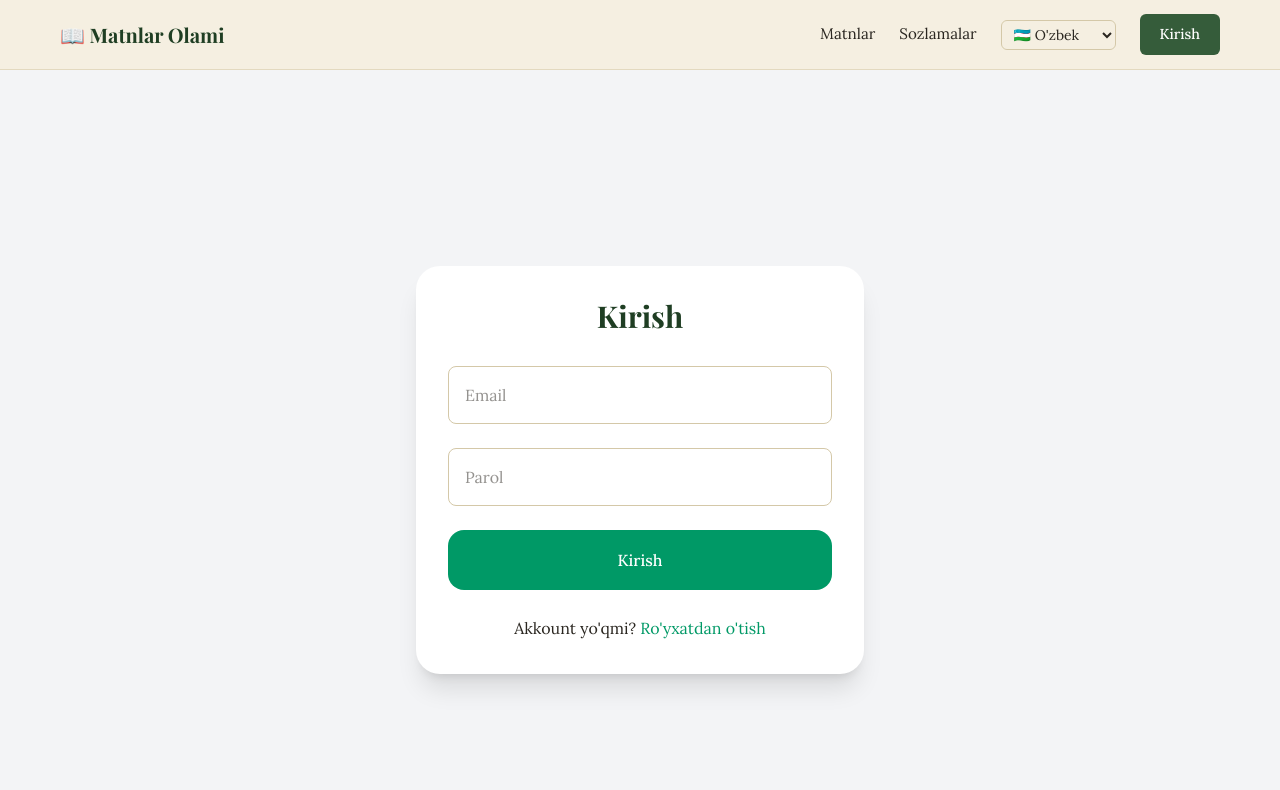
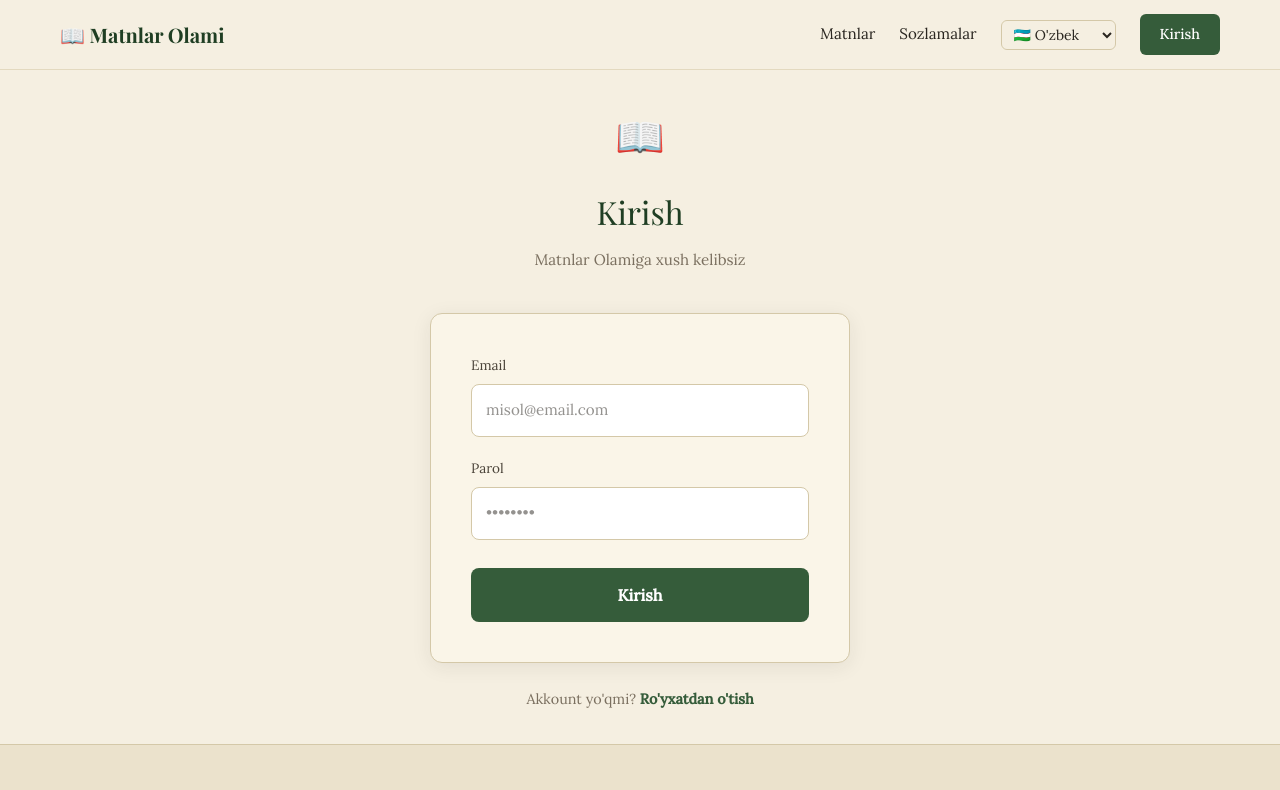
Before and after one commit to jahongirmurodov43-sudo/matnlar-olami-backend, a React (Vite) app in the folder frontend/: page /login in a window 1280 px wide. Shown: the top 790 px of the page. Built offline with nearby package versions, Linux system fonts and the light colour scheme; a web font is replaced by a local one.

Commit message:
Professional redesign: Login, Register, GradePage, TextPage, Settings, animations

```diff
--- a/frontend/src/App.css
+++ b/frontend/src/App.css
@@ -73,3 +73,20 @@ input:focus, textarea:focus {
   outline: none;
   border-color: var(--forest);
 }
+
+/* Fade-in animation */
+@keyframes fadeUp {
+  from { opacity: 0; transform: translateY(16px); }
+  to   { opacity: 1; transform: translateY(0); }
+}
+
+.fade-in {
+  animation: fadeUp 0.45s ease both;
+}
+
+/* Print styles */
+@media print {
+  header, footer, nav, button, .no-print { display: none !important; }
+  body { background: white; font-size: 13pt; }
+  h1 { font-size: 22pt; }
+}
--- a/frontend/src/pages/Home.jsx
+++ b/frontend/src/pages/Home.jsx
@@ -12,7 +12,7 @@ function Home() {
     <div style={{ minHeight: '100vh' }}>
 
       {/* Hero */}
-      <section style={{ textAlign: 'center', padding: '5rem 1.5rem 4rem' }}>
+      <section className="fade-in" style={{ textAlign: 'center', padding: '5rem 1.5rem 4rem' }}>
         <p style={{ fontFamily: 'var(--font-body)', color: 'var(--ink-muted)', letterSpacing: '0.12em', fontSize: '0.85rem', textTransform: 'uppercase', marginBottom: '1.5rem' }}>
           ✦ O'qish darslari uchun ✦
         </p>
--- a/frontend/src/pages/Login.jsx
+++ b/frontend/src/pages/Login.jsx
@@ -1,56 +1,99 @@
 import { useState } from 'react';
+import { Link, useNavigate } from 'react-router-dom';
 import axios from 'axios';
-import { useNavigate } from 'react-router-dom';
 
 function Login({ setUser }) {
   const [form, setForm] = useState({ email: '', password: '' });
   const [error, setError] = useState('');
+  const [loading, setLoading] = useState(false);
   const navigate = useNavigate();
-
-  // Use environment variable for API URL
   const API_BASE_URL = import.meta.env.VITE_API_BASE_URL;
 
   const handleSubmit = async (e) => {
     e.preventDefault();
+    setLoading(true);
+    setError('');
     try {
       const res = await axios.post(`${API_BASE_URL}/api/auth/login`, form);
       localStorage.setItem('token', res.data.token);
       setUser(res.data.user);
-      navigate('/texts');
+      navigate('/');
     } catch (err) {
-      setError('Login failed. Check your credentials.');
+      setError(err.response?.data?.message || 'Email yoki parol noto\'g\'ri.');
+    } finally {
+      setLoading(false);
     }
   };
 
   return (
-    <div className="min-h-screen flex items-center justify-center bg-gray-100 dark:bg-gray-900">
-      <div className="bg-white dark:bg-gray-800 p-8 rounded-3xl shadow-xl w-full max-w-md">
-        <h2 className="text-3xl font-bold text-center mb-8">Kirish</h2>
+    <div style={{ minHeight: '80vh', display: 'flex', alignItems: 'center', justifyContent: 'center', padding: '2rem 1.5rem' }}>
+      <div style={{ width: '100%', maxWidth: '420px' }}>
 
-        {error && <p className="text-red-500 text-center mb-4">{error}</p>}
+        {/* Header */}
+        <div style={{ textAlign: 'center', marginBottom: '2.5rem' }}>
+          <div style={{ fontSize: '2.5rem', marginBottom: '0.75rem' }}>📖</div>
+          <h1 style={{ fontFamily: 'var(--font-display)', fontSize: '2rem', marginBottom: '0.4rem' }}>Kirish</h1>
+          <p style={{ fontFamily: 'var(--font-body)', color: 'var(--ink-muted)', fontSize: '0.95rem' }}>
+            Matnlar Olamiga xush kelibsiz
+          </p>
+        </div>
 
-        <form onSubmit={handleSubmit} className="space-y-6">
+        {/* Card */}
+        <div className="card" style={{ padding: '2.5rem' }}>
+          {error && (
+            <div style={{ background: '#fef2f2', border: '1px solid #fecaca', borderRadius: '8px', padding: '12px 16px', marginBottom: '1.5rem', fontFamily: 'var(--font-body)', color: '#b91c1c', fontSize: '0.9rem' }}>
+              {error}
+            </div>
+          )}
+
+          <form onSubmit={handleSubmit} style={{ display: 'flex', flexDirection: 'column', gap: '1.25rem' }}>
+            <div>
+              <label style={{ fontFamily: 'var(--font-body)', fontSize: '0.85rem', color: 'var(--ink-soft)', display: 'block', marginBottom: '0.4rem' }}>
+                Email
+              </label>
               <input
                 type="email"
-            placeholder="Email"
-            className="w-full p-4 border rounded-2xl"
-            onChange={(e) => setForm({ ...form, email: e.target.value })}
+                placeholder="misol@email.com"
                 required
+                value={form.email}
+                onChange={e => setForm({ ...form, email: e.target.value })}
+                style={{ width: '100%', padding: '12px 14px', border: '1px solid var(--border)', borderRadius: '8px', fontFamily: 'var(--font-body)', fontSize: '0.95rem', background: 'white', boxSizing: 'border-box', outline: 'none', transition: 'border-color 0.2s' }}
+                onFocus={e => e.target.style.borderColor = 'var(--forest)'}
+                onBlur={e => e.target.style.borderColor = 'var(--border)'}
               />
+            </div>
+
+            <div>
+              <label style={{ fontFamily: 'var(--font-body)', fontSize: '0.85rem', color: 'var(--ink-soft)', display: 'block', marginBottom: '0.4rem' }}>
+                Parol
+              </label>
               <input
                 type="password"
-            placeholder="Parol"
-            className="w-full p-4 border rounded-2xl"
-            onChange={(e) => setForm({ ...form, password: e.target.value })}
+                placeholder="••••••••"
                 required
+                value={form.password}
+                onChange={e => setForm({ ...form, password: e.target.value })}
+                style={{ width: '100%', padding: '12px 14px', border: '1px solid var(--border)', borderRadius: '8px', fontFamily: 'var(--font-body)', fontSize: '0.95rem', background: 'white', boxSizing: 'border-box', outline: 'none', transition: 'border-color 0.2s' }}
+                onFocus={e => e.target.style.borderColor = 'var(--forest)'}
+                onBlur={e => e.target.style.borderColor = 'var(--border)'}
               />
-          <button type="submit" className="w-full bg-emerald-600 text-white py-4 rounded-2xl font-medium hover:bg-emerald-700">
-            Kirish
+            </div>
+
+            <button
+              type="submit"
+              disabled={loading}
+              style={{ width: '100%', padding: '13px', background: loading ? 'var(--ink-muted)' : 'var(--forest)', color: 'white', border: 'none', borderRadius: '8px', fontFamily: 'var(--font-body)', fontSize: '1rem', fontWeight: 600, cursor: loading ? 'not-allowed' : 'pointer', marginTop: '0.5rem', transition: 'background 0.2s' }}
+            >
+              {loading ? 'Kirish...' : 'Kirish'}
             </button>
           </form>
+        </div>
 
-        <p className="text-center mt-6">
-          Akkount yo'qmi? <a href="/register" className="text-emerald-600">Ro'yxatdan o'tish</a>
+        <p style={{ textAlign: 'center', fontFamily: 'var(--font-body)', color: 'var(--ink-muted)', fontSize: '0.9rem', marginTop: '1.5rem' }}>
+          Akkount yo'qmi?{' '}
+          <Link to="/register" style={{ color: 'var(--forest)', fontWeight: 600, textDecoration: 'none' }}>
+            Ro'yxatdan o'tish
+          </Link>
         </p>
       </div>
     </div>
--- a/frontend/src/pages/Register.jsx
+++ b/frontend/src/pages/Register.jsx
@@ -1,60 +1,86 @@
 import { useState } from 'react';
+import { Link, useNavigate } from 'react-router-dom';
 import axios from 'axios';
-import { useNavigate } from 'react-router-dom';
 
 function Register() {
   const [form, setForm] = useState({ name: '', email: '', password: '' });
   const [error, setError] = useState('');
+  const [loading, setLoading] = useState(false);
   const navigate = useNavigate();
-
-  // Use environment variable for API URL
   const API_BASE_URL = import.meta.env.VITE_API_BASE_URL;
 
   const handleSubmit = async (e) => {
     e.preventDefault();
+    setLoading(true);
+    setError('');
     try {
       await axios.post(`${API_BASE_URL}/api/auth/register`, form);
-      alert("Ro'yxatdan o'tish muvaffaqiyatli! Endi kirishingiz mumkin.");
       navigate('/login');
     } catch (err) {
-      setError(err.response?.data?.message || 'Registration failed. Try again.');
-      console.error(err);
+      setError(err.response?.data?.message || 'Ro\'yxatdan o\'tishda xatolik.');
+    } finally {
+      setLoading(false);
     }
   };
 
+  const field = (label, type, key, placeholder) => (
+    <div>
+      <label style={{ fontFamily: 'var(--font-body)', fontSize: '0.85rem', color: 'var(--ink-soft)', display: 'block', marginBottom: '0.4rem' }}>
+        {label}
+      </label>
+      <input
+        type={type}
+        placeholder={placeholder}
+        required
+        value={form[key]}
+        onChange={e => setForm({ ...form, [key]: e.target.value })}
+        style={{ width: '100%', padding: '12px 14px', border: '1px solid var(--border)', borderRadius: '8px', fontFamily: 'var(--font-body)', fontSize: '0.95rem', background: 'white', boxSizing: 'border-box', outline: 'none', transition: 'border-color 0.2s' }}
+        onFocus={e => e.target.style.borderColor = 'var(--forest)'}
+        onBlur={e => e.target.style.borderColor = 'var(--border)'}
+      />
+    </div>
+  );
+
   return (
-    <div className="min-h-screen flex items-center justify-center bg-gray-100 dark:bg-gray-900">
-      <div className="bg-white dark:bg-gray-800 p-8 rounded-3xl shadow-xl w-full max-w-md">
-        <h2 className="text-3xl font-bold text-center mb-8">Ro'yxatdan o'tish</h2>
+    <div style={{ minHeight: '80vh', display: 'flex', alignItems: 'center', justifyContent: 'center', padding: '2rem 1.5rem' }}>
+      <div style={{ width: '100%', maxWidth: '420px' }}>
 
-        {error && <p className="text-red-500 text-center mb-4">{error}</p>}
+        <div style={{ textAlign: 'center', marginBottom: '2.5rem' }}>
+          <div style={{ fontSize: '2.5rem', marginBottom: '0.75rem' }}>📖</div>
+          <h1 style={{ fontFamily: 'var(--font-display)', fontSize: '2rem', marginBottom: '0.4rem' }}>Ro'yxatdan o'tish</h1>
+          <p style={{ fontFamily: 'var(--font-body)', color: 'var(--ink-muted)', fontSize: '0.95rem' }}>
+            Yangi hisob yaratish
+          </p>
+        </div>
 
-        <form onSubmit={handleSubmit} className="space-y-6">
-          <input
-            type="text"
-            placeholder="Ism Familiya"
-            className="w-full p-4 border rounded-2xl"
-            onChange={(e) => setForm({ ...form, name: e.target.value })}
-            required
-          />
-          <input
-            type="email"
-            placeholder="Email"
-            className="w-full p-4 border rounded-2xl"
-            onChange={(e) => setForm({ ...form, email: e.target.value })}
-            required
-          />
-          <input
-            type="password"
-            placeholder="Parol"
-            className="w-full p-4 border rounded-2xl"
-            onChange={(e) => setForm({ ...form, password: e.target.value })}
-            required
-          />
-          <button type="submit" className="w-full bg-emerald-600 text-white py-4 rounded-2xl font-medium hover:bg-emerald-700">
-            Ro'yxatdan o'tish
-          </button>
-        </form>
+        <div className="card" style={{ padding: '2.5rem' }}>
+          {error && (
+            <div style={{ background: '#fef2f2', border: '1px solid #fecaca', borderRadius: '8px', padding: '12px 16px', marginBottom: '1.5rem', fontFamily: 'var(--font-body)', color: '#b91c1c', fontSize: '0.9rem' }}>
+              {error}
+            </div>
+          )}
+
+          <form onSubmit={handleSubmit} style={{ display: 'flex', flexDirection: 'column', gap: '1.25rem' }}>
+            {field('Ism Familiya', 'text', 'name', 'Jahongir Murodov')}
+            {field('Email', 'email', 'email', 'misol@email.com')}
+            {field('Parol', 'password', 'password', '••••••••')}
+
+            <button
+              type="submit"
+              disabled={loading}
+              style={{ width: '100%', padding: '13px', background: loading ? 'var(--ink-muted)' : 'var(--forest)', color: 'white', border: 'none', borderRadius: '8px', fontFamily: 'var(--font-body)', fontSize: '1rem', fontWeight: 600, cursor: loading ? 'not-allowed' : 'pointer', marginTop: '0.5rem', transition: 'background 0.2s' }}
+            >
+              {loading ? 'Saqlanmoqda...' : 'Ro\'yxatdan o\'tish'}
+            </button>
+          </form>
+        </div>
+
+        <p style={{ textAlign: 'center', fontFamily: 'var(--font-body)', color: 'var(--ink-muted)', fontSize: '0.9rem', marginTop: '1.5rem' }}>
+          Allaqachon ro'yxatdanmisiz?{' '}
+          <Link to="/login" style={{ color: 'var(--forest)', fontWeight: 600, textDecoration: 'none' }}>
+            Kirish
+          </Link>
+        </p>
       </div>
     </div>
   );
```
Lines whose indentation alone changed are shown as unchanged.
